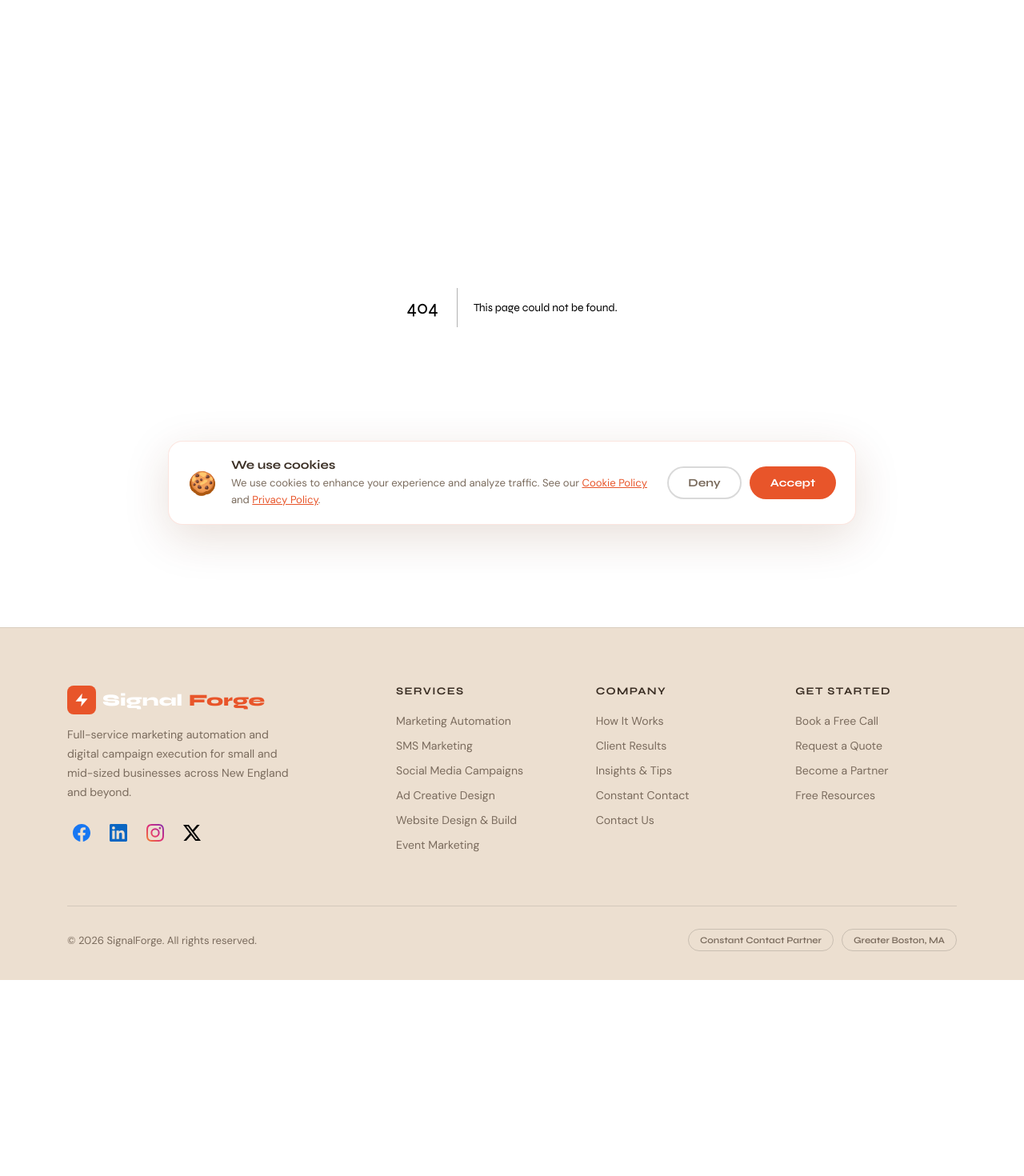
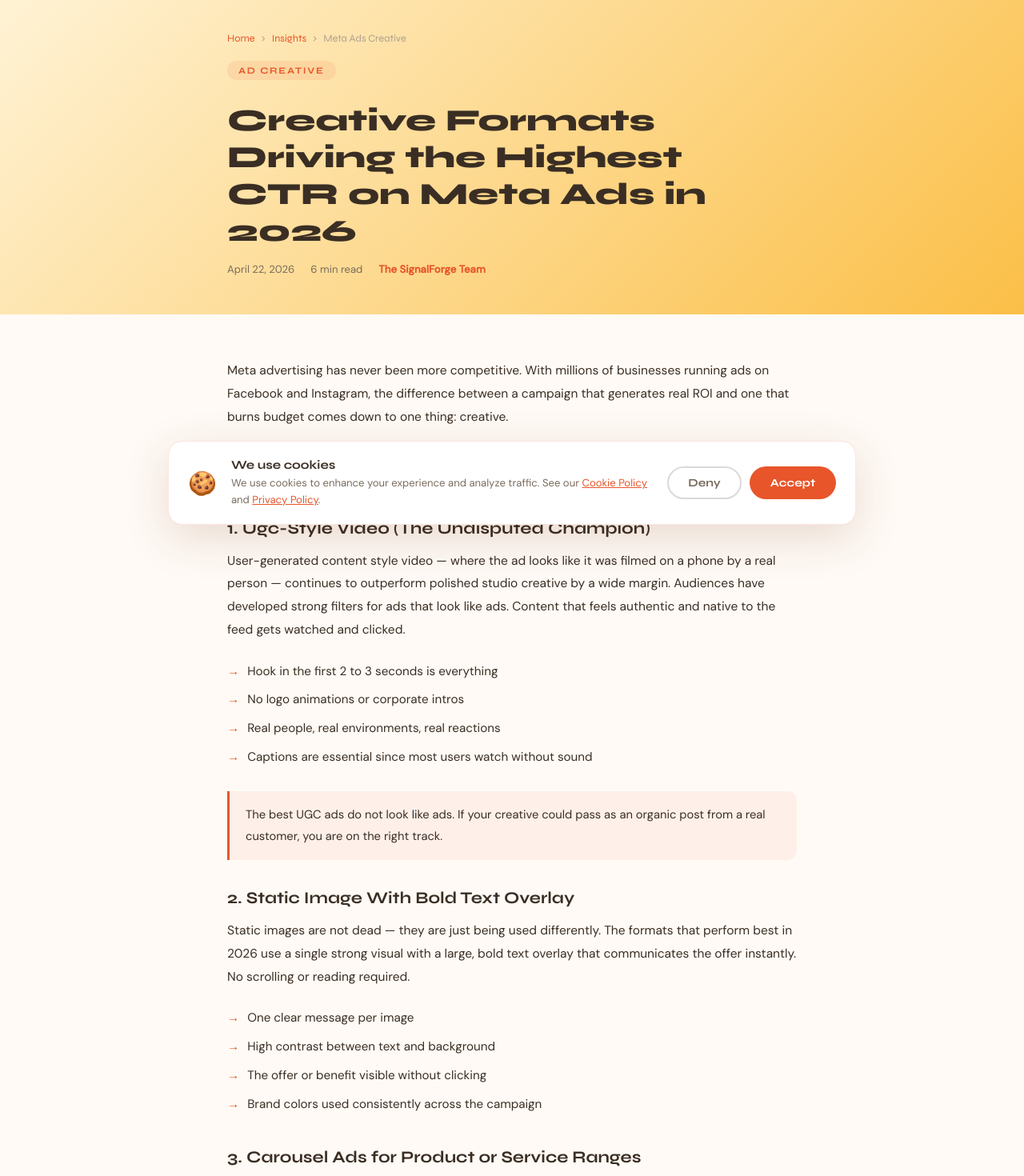
Before and after one commit to halojumper/SignalForge, a Next.js app: page /insights/meta-ads-creative in a window 1280 px wide. Before the commit this address had no page. Shown: the part 120-1590 px from the top of the page at 80% size. Before the commit the page ends 1345 px from the top, so only its background shows below. Built offline with nearby package versions, Linux system fonts and the light colour scheme.

Commit message:
Create page.tsx
Add Meta ads creative article

```diff
--- /dev/null
+++ b/app/insights/meta-ads-creative/page.tsx
@@ -0,0 +1,111 @@
+import type { Metadata } from 'next';
+import Link from 'next/link';
+
+export const metadata: Metadata = {
+  title: 'Creative Formats Driving the Highest CTR on Meta Ads in 2026 | SignalForge',
+  description: 'Static images are not dead but they are not enough on their own. The winning formula for paid social today.',
+};
+
+export default function MetaAdsCreative() {
+  return (
+    <>
+      <style>{`
+        .article-body p { font-size:0.97rem; line-height:1.85; color:var(--text); margin-bottom:20px; }
+        .article-body h2 { font-family:Syne,sans-serif; font-size:1.3rem; font-weight:700; color:var(--text); margin:36px 0 14px; }
+        .article-body ul { margin:0 0 20px 0; padding:0; list-style:none; }
+        .article-body ul li { font-size:0.95rem; line-height:1.7; color:var(--text); padding:5px 0; display:flex; gap:10px; }
+        .article-body ul li span { color:var(--coral); font-weight:700; flex-shrink:0; }
+        .article-tip { background:rgba(232,85,42,0.06); border-left:3px solid var(--coral); border-radius:0 12px 12px 0; padding:16px 20px; margin:24px 0; }
+        .article-tip p { margin:0 !important; font-size:0.92rem !important; }
+      `}</style>
+
+      <div style={{background:'linear-gradient(135deg,#fff3d6,#fbbf47)',padding:'56px 0 48px'}}>
+        <div className="container" style={{maxWidth:760}}>
+          <div className="breadcrumb">
+            <Link href="/">Home</Link><span>›</span>
+            <Link href="/insights">Insights</Link><span>›</span>
+            <span>Meta Ads Creative</span>
+          </div>
+          <div style={{marginTop:20}}>
+            <span className="section-label">Ad Creative</span>
+            <h1 style={{fontSize:'clamp(1.6rem,3.5vw,2.4rem)',fontWeight:800,color:'var(--text)',lineHeight:1.2,margin:'12px 0 16px'}}>
+              Creative Formats Driving the Highest CTR on Meta Ads in 2026
+            </h1>
+            <div style={{display:'flex',gap:20,alignItems:'center',flexWrap:'wrap'}}>
+              <span style={{fontSize:'0.82rem',color:'var(--warm-gray)'}}>April 22, 2026</span>
+              <span style={{fontSize:'0.82rem',color:'var(--warm-gray)'}}>6 min read</span>
+              <span style={{fontSize:'0.82rem',fontWeight:700,color:'var(--coral)'}}>The SignalForge Team</span>
+            </div>
+          </div>
+        </div>
+      </div>
+
+      <div style={{background:'var(--cream)',padding:'56px 0 72px'}}>
+        <div className="container article-body" style={{maxWidth:760}}>
+
+          <p>Meta advertising has never been more competitive. With millions of businesses running ads on Facebook and Instagram, the difference between a campaign that generates real ROI and one that burns budget comes down to one thing: creative.</p>
+
+          <p>The good news is that the formats driving the highest click-through rates right now are not complicated or expensive to produce. Here is what is working in 2026.</p>
+
+          <h2>1. Ugc-Style Video (The Undisputed Champion)</h2>
+          <p>User-generated content style video — where the ad looks like it was filmed on a phone by a real person — continues to outperform polished studio creative by a wide margin. Audiences have developed strong filters for ads that look like ads. Content that feels authentic and native to the feed gets watched and clicked.</p>
+          <ul>
+            <li><span>→</span>Hook in the first 2 to 3 seconds is everything</li>
+            <li><span>→</span>No logo animations or corporate intros</li>
+            <li><span>→</span>Real people, real environments, real reactions</li>
+            <li><span>→</span>Captions are essential since most users watch without sound</li>
+          </ul>
+          <div className="article-tip">
+            <p>The best UGC ads do not look like ads. If your creative could pass as an organic post from a real customer, you are on the right track.</p>
+          </div>
+
+          <h2>2. Static Image With Bold Text Overlay</h2>
+          <p>Static images are not dead — they are just being used differently. The formats that perform best in 2026 use a single strong visual with a large, bold text overlay that communicates the offer instantly. No scrolling or reading required.</p>
+          <ul>
+            <li><span>→</span>One clear message per image</li>
+            <li><span>→</span>High contrast between text and background</li>
+            <li><span>→</span>The offer or benefit visible without clicking</li>
+            <li><span>→</span>Brand colors used consistently across the campaign</li>
+          </ul>
+
+          <h2>3. Carousel Ads for Product or Service Ranges</h2>
+          <p>Carousel ads consistently outperform single-image ads for businesses with multiple products, services, or use cases. Each card can tell part of a story or showcase a different offering, giving the audience a reason to swipe.</p>
+          <div className="article-tip">
+            <p>Use the first carousel card as the hook. Make it compelling enough that users want to swipe to see what comes next.</p>
+          </div>
+
+          <h2>4. Reels and Short-Form Video</h2>
+          <p>Instagram Reels placements have become one of the most cost-effective ad formats on Meta. CPMs are lower than feed placements and engagement rates are higher. If you are not running creative optimized for vertical 9:16 video, you are missing a significant opportunity.</p>
+          <ul>
+            <li><span>→</span>Keep it under 30 seconds for best completion rates</li>
+            <li><span>→</span>Design for vertical 9:16 format from the start</li>
+            <li><span>→</span>Strong hook in the first frame</li>
+            <li><span>→</span>Clear CTA at the end</li>
+          </ul>
+
+          <h2>5. Before and After</h2>
+          <p>For service businesses — home improvement, fitness, beauty, marketing — before and after creative remains one of the highest-converting formats available. It is immediate, visual proof that your service works.</p>
+          <p>This format works equally well as a static split image, a video transition, or a carousel where the first card is before and the last is after.</p>
+
+          <h2>The Formula That Works Every Time</h2>
+          <p>Regardless of format, the highest-performing Meta ads in 2026 share the same structure: a pattern-interrupting hook, a clear and specific benefit, social proof or credibility, and a low-friction call to action. Get those four elements right and the format almost does not matter.</p>
+
+          <div style={{marginTop:40,paddingTop:32,borderTop:'1px solid rgba(0,0,0,0.08)',display:'flex',gap:16,flexWrap:'wrap'}}>
+            <Link href="/services#ad-creative" className="btn btn-primary">See Our Ad Creative Services</Link>
+            <Link href="/contact" className="btn btn-outline">Book a Free Call</Link>
+          </div>
+
+          <div style={{marginTop:48,paddingTop:32,borderTop:'1px solid rgba(0,0,0,0.08)'}}>
+            <div style={{fontFamily:'Syne,sans-serif',fontSize:'0.8rem',fontWeight:700,textTransform:'uppercase',letterSpacing:'0.1em',color:'var(--mid-gray)',marginBottom:16}}>More Articles</div>
+            <div style={{display:'flex',flexDirection:'column',gap:12}}>
+              <Link href="/insights/automation-workflows" style={{fontSize:'0.92rem',color:'var(--coral)',fontWeight:600}}>The 5 Automation Workflows Every Small Business Should Have Running Today →</Link>
+              <Link href="/insights/sms-vs-email" style={{fontSize:'0.92rem',color:'var(--coral)',fontWeight:600}}>Why SMS Outperforms Email for Flash Sales →</Link>
+              <Link href="/insights/social-content-calendar" style={{fontSize:'0.92rem',color:'var(--coral)',fontWeight:600}}>How to Build a 90-Day Social Content Calendar in One Afternoon →</Link>
+            </div>
+          </div>
+
+        </div>
+      </div>
+    </>
+  );
+}
```
